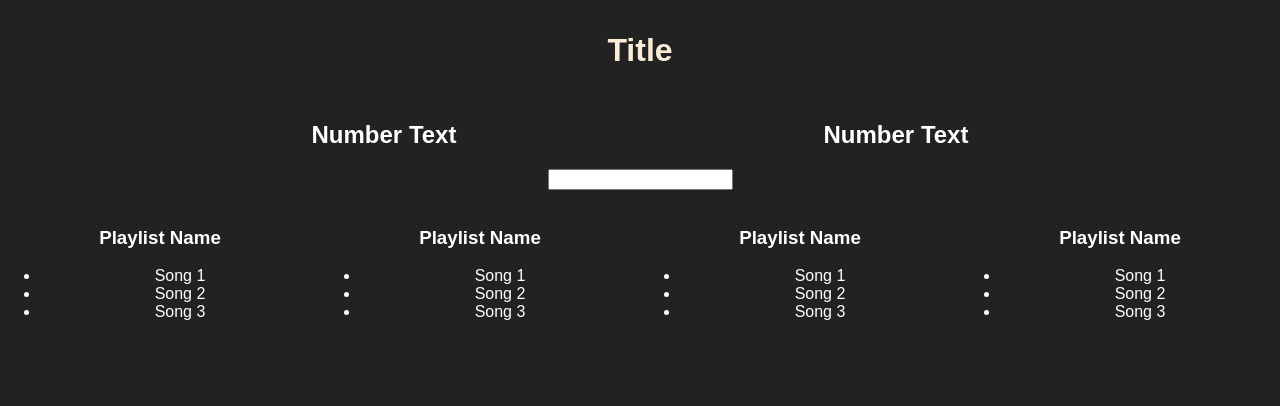
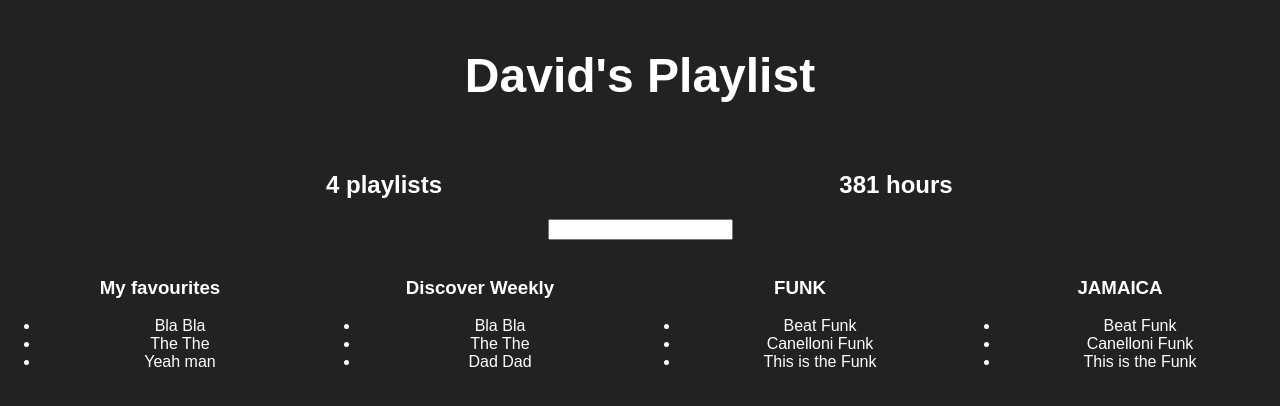
Before and after one commit to MigCap/spotlists, a React (Create React App) app: page / in a window 1280 px wide. Shown: the top 406 px of the page. Built offline with nearby package versions, Linux system fonts and the light colour scheme.

Commit message:
Removed Mocked Elements

```diff
--- a/src/App.js
+++ b/src/App.js
@@ -5,17 +5,70 @@
 let defaultStyle = {
   color: defaultTextColor
 };
+let FakeServerData = {
+  user: {
+    name: 'David',
+    playlists: [
+      {
+        name: 'My favourites',
+        songs:[
+          {name: 'Bla Bla', duration: 1345},
+          {name: 'The The', duration: 1432},
+          {name: 'Yeah man', duration: 1443}
+        ]
+      },
+      {
+        name: 'Discover Weekly',
+        songs:[
+          {name: 'Bla Bla', duration: 1345},
+          {name: 'The The', duration: 1432},
+          {name: 'Dad Dad', duration: 1443}
+        ]
+      },
+      {
+        name: 'FUNK',
+        songs:[
+          {name: 'Beat Funk', duration: 1345},
+          {name: 'Canelloni Funk', duration: 1432},
+          {name: 'This is the Funk', duration: 4443}
+        ]
+      },
+      {
+        name: 'JAMAICA',
+        songs:[
+          {name: 'Beat Funk', duration: 1345},
+          {name: 'Canelloni Funk', duration: 1432},
+          {name: 'This is the Funk', duration: 4443}
+        ]
+      }
+    ]
+  }
+};
 
-class Aggregate extends Component {
+class PlaylistCounter extends Component {
   render () {
     return (
       <div style={{...defaultStyle, width: '40%', display: 'inline-block'}}>
-        <h2>Number Text</h2>
+        <h2>{this.props.playlists.length} playlists</h2>
       </div>
     );
   }
 }
-
+class HoursCounter extends Component {
+  render () {
+    let allSongs = this.props.playlists.reduce((songs, eachPlaylist) => {
+      return songs.concat(eachPlaylist.songs)
+    }, [])
+    let totalDuration = allSongs.reduce((sum, eachSong) => {
+      return sum + eachSong.duration
+    }, 0)
+    return (
+      <div style={{...defaultStyle, width: '40%', display: 'inline-block'}}>
+        <h2>{Math.round(totalDuration/60)} hours</h2>
+      </div>
+    );
+  }
+}
 class Filter extends Component {
   render () {
     return (
@@ -29,14 +82,15 @@
 
 class Playlist extends Component {
   render () {
+    let playlist = this.props.playlist
     return (
       <div style={{...defaultStyle, width: '25%', display: 'inline-block'}}>
         <img />
-        <h3>Playlist Name</h3>
+        <h3>{playlist.name}</h3>
         <ul>
-          <li>Song 1</li>
-          <li>Song 2</li>
-          <li>Song 3</li>
+          {playlist.songs.map(song =>
+            <li>{song.name}</li>
+          )}
         </ul>
       </div>
     );
@@ -44,18 +98,31 @@
 }
 
 class App extends Component {
+  constructor() {
+    super();
+    this.state = {serverData: {}}
+  }
+  componentDidMount() {
+    setTimeout(() => {
+      this.setState({serverData: FakeServerData});
+    }, 1000);
+  }
   render() {
-    let name = 'Miguel'
     return (
       <div className="App">
-        <h1>Title</h1>
-        <Aggregate />
-        <Aggregate />
-        <Filter />
-        <Playlist />
-        <Playlist />
-        <Playlist />
-        <Playlist />
+        {this.state.serverData.user ?
+          <div>
+            <h1 style={{...defaultStyle, 'font-size': '3em'}}>
+              {this.state.serverData.user.name}'s Playlist
+            </h1>
+            <PlaylistCounter playlists={this.state.serverData.user.playlists} />
+            <HoursCounter playlists={this.state.serverData.user.playlists} />
+            <Filter />
+            {this.state.serverData.user.playlists.map(playlist =>
+              <Playlist playlist={playlist} />
+            )}
+          </div> : <h1 style={defaultStyle}>Loading...</h1>
+        }
       </div>
     );
   }
```
